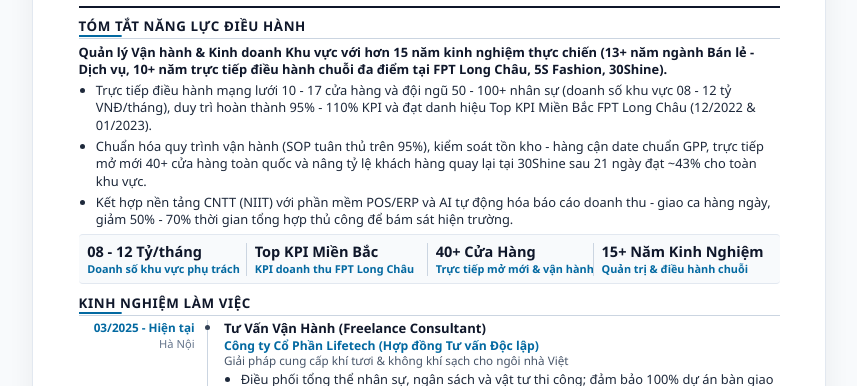
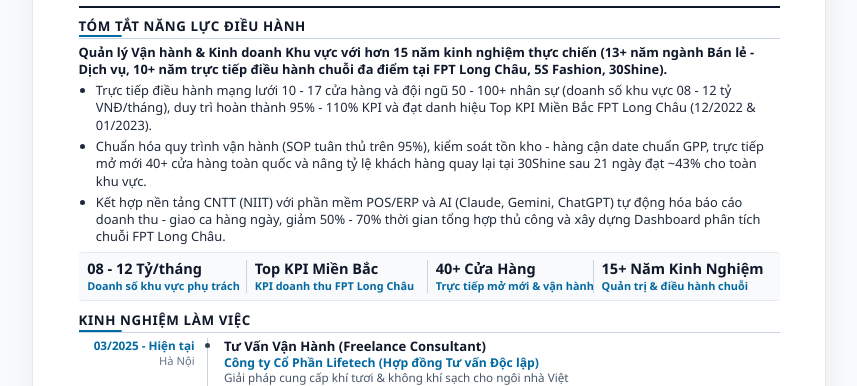
Before and after one commit to maihungkd1p-rgb/Hungmv-portfolio89, a plain HTML site: page cv_detail.html in a window 1280 px wide. Shown: the part 352-738 px from the top of the page, without its empty margins (211-1068 px from the left). Drawn offline with Linux system fonts and the light colour scheme.

Commit message:
Sync summary bullet 3 (Claude/Gemini/ChatGPT + Long Chau Dashboard) across cv_detail and both CV PDFs

```diff
--- a/cv_detail.html
+++ b/cv_detail.html
@@ -488,7 +488,7 @@
       <h2 class="sec-heading">TÓM TẮT NĂNG LỰC ĐIỀU HÀNH</h2>
       <p class="exec-summary-lead">Quản lý Vận hành &amp; Kinh doanh Khu vực với hơn 15 năm kinh nghiệm thực chiến (13+ năm ngành Bán lẻ - Dịch vụ, 10+ năm trực tiếp điều hành chuỗi đa điểm tại FPT Long Châu, 5S Fashion, 30Shine).</p>
       <ul class="exec-summary-list">
-        <li>Trực tiếp điều hành mạng lưới 10 - 17 cửa hàng và đội ngũ 50 - 100+ nhân sự (doanh số khu vực 08 - 12 tỷ VNĐ/tháng), duy trì hoàn thành 95% - 110% KPI và đạt danh hiệu Top KPI Miền Bắc FPT Long Châu (12/2022 &amp; 01/2023).</li><li>Chuẩn hóa quy trình vận hành (SOP tuân thủ trên 95%), kiểm soát tồn kho - hàng cận date chuẩn GPP, trực tiếp mở mới 40+ cửa hàng toàn quốc và nâng tỷ lệ khách hàng quay lại tại 30Shine sau 21 ngày đạt ~43% cho toàn khu vực.</li><li>Kết hợp nền tảng CNTT (NIIT) với phần mềm POS/ERP và AI tự động hóa báo cáo doanh thu - giao ca hàng ngày, giảm 50% - 70% thời gian tổng hợp thủ công để bám sát hiện trường.</li>
+        <li>Trực tiếp điều hành mạng lưới 10 - 17 cửa hàng và đội ngũ 50 - 100+ nhân sự (doanh số khu vực 08 - 12 tỷ VNĐ/tháng), duy trì hoàn thành 95% - 110% KPI và đạt danh hiệu Top KPI Miền Bắc FPT Long Châu (12/2022 &amp; 01/2023).</li><li>Chuẩn hóa quy trình vận hành (SOP tuân thủ trên 95%), kiểm soát tồn kho - hàng cận date chuẩn GPP, trực tiếp mở mới 40+ cửa hàng toàn quốc và nâng tỷ lệ khách hàng quay lại tại 30Shine sau 21 ngày đạt ~43% cho toàn khu vực.</li><li>Kết hợp nền tảng CNTT (NIIT) với phần mềm POS/ERP và AI (Claude, Gemini, ChatGPT) tự động hóa báo cáo doanh thu - giao ca hàng ngày, giảm 50% - 70% thời gian tổng hợp thủ công và xây dựng Dashboard phân tích chuỗi FPT Long Châu.</li>
       </ul>
     </section>
 
```
Also changed, not shown: 2 other files.
